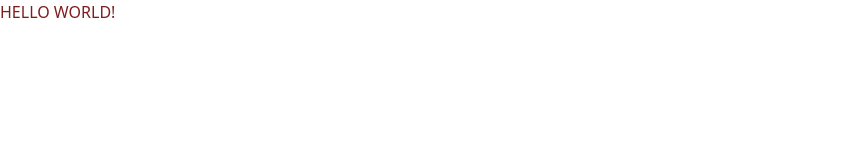
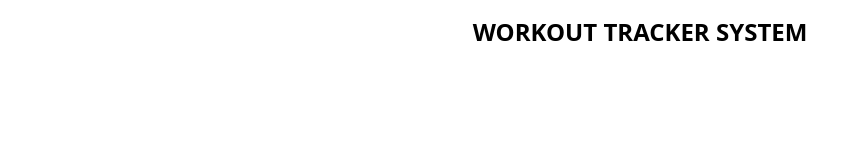
Before and after one commit to Jackal73/track-workout, a website built with Vite: page src/index.html in a window 1280 px wide. Shown: the whole page, without its empty margins (0-868 px from the left). Built offline with nearby package versions, Linux system fonts and the light colour scheme.

Commit message:
Update h1
Includes Tailwind styles.

```diff
--- a/src/index.html
+++ b/src/index.html
@@ -8,7 +8,9 @@
     <link rel="stylesheet" href="./style.css" />
   </head>
   <body>
-    <h1 class="text-red-900 uppercase">Hello World!</h1>
+    <h1 class="font-black my-4 text-center text-2xl uppercase">
+      Workout Tracker System
+    </h1>
     <script src="./index.js" type="module"></script>
   </body>
 </html>
```
